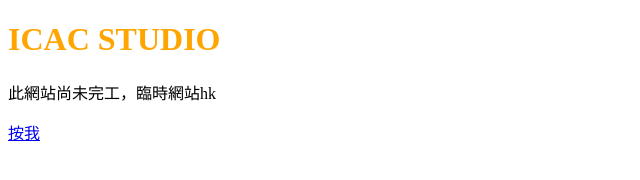
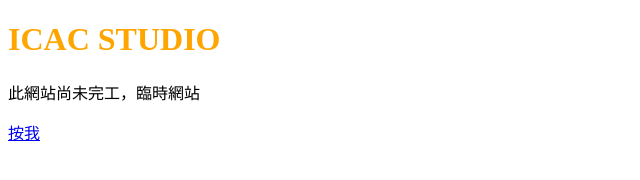
Before and after one commit to icacstudio/icacstudio.github.io, a plain HTML site: page index.htm in a window 1280 px wide. Shown: the full height of the page, 0-640 px from the left. Drawn offline with Linux system fonts and the light colour scheme.

Commit message:
Add files via upload

```diff
--- a/index.htm
+++ b/index.htm
@@ -4,7 +4,7 @@
 
 <h1 style="color:orange;">ICAC STUDIO</h1>
 
-<p>此網站尚未完工，臨時網站hk</p>
+<p>此網站尚未完工，臨時網站</p>
 
 <a href="https://shrimpsytchannel.wixsite.com/website">按我</a>
 
```
